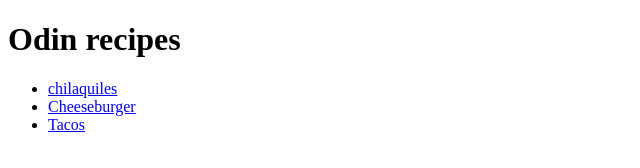
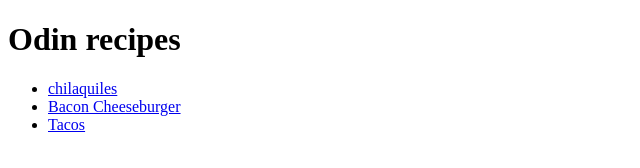
Before and after one commit to Dregered/Odin-recipes, a plain HTML site: page index.html in a window 1280 px wide. Shown: the full height of the page, 0-640 px from the left. Drawn offline with Linux system fonts and the light colour scheme.

```diff
--- a/index.html
+++ b/index.html
@@ -9,7 +9,7 @@
         <h1>Odin recipes</h1>
         <ul>
         <li><a href="recipes/chilaquiles.html">chilaquiles</a></li>
-        <li><a href="recipes/Bacon_cheeseburger.html">Cheeseburger</a></li>
+        <li><a href="recipes/Bacon_cheeseburger.html">Bacon Cheeseburger</a></li>
         <li><a href="recipes/tacos.html">Tacos</a>
         </ul>
     </body>
```
Also changed, not shown: recipes/chilaquiles.html (+5 -3 lines).
